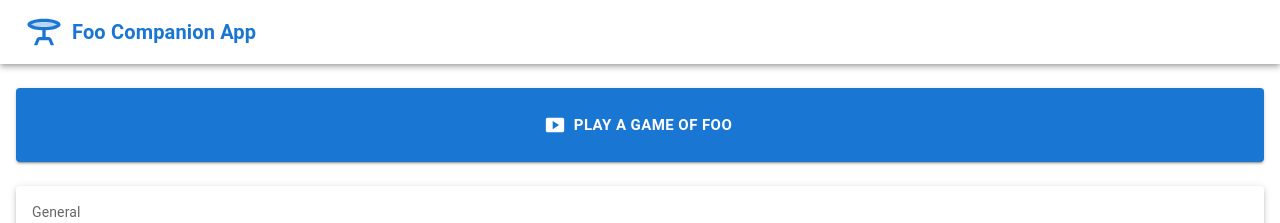
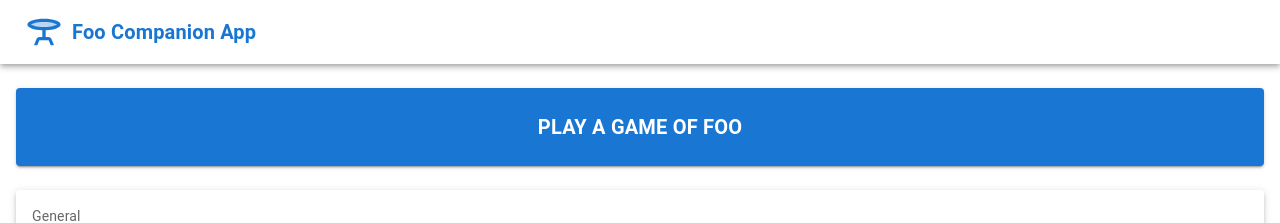
Before and after one commit to tsteelematc/foo-23f, a React (Create React App) app: page /#/ in a window 1280 px wide. Shown: the top 223 px of the page. Built offline with nearby package versions, Linux system fonts and the light colour scheme.

Commit message:
I like Play button better without the icon...
Brutalist : - )

```diff
--- a/src/Home.tsx
+++ b/src/Home.tsx
@@ -1,5 +1,4 @@
 import Button from '@mui/material/Button';
-import SmartDisplay from '@mui/icons-material/SmartDisplay';
 import { useNavigate } from "react-router-dom";
 import { WinningPercentageDisplay } from './foo-game-results';
 import { FC } from 'react';
@@ -27,17 +26,16 @@ export const Home: FC<HomeProps> = ({winningPercentageDisplay}) => {
                 variant="contained"
                 color="primary"
                 size="large"
-                startIcon={
-                <SmartDisplay />
-                }
                 onClick={
                     () => navigate('/setup')
                 }
                 sx={{ width: '100%', pt: 3, pb: 3}}
             >
-                <b>
-                    Play a Game of Foo
-                </b>
+                <Typography fontSize={20}>
+                    <b>
+                        Play a Game of Foo
+                    </b>
+                </Typography>
             </Button>
         </Box>
         <Paper elevation={3} sx={{mb: 3}}>
```
